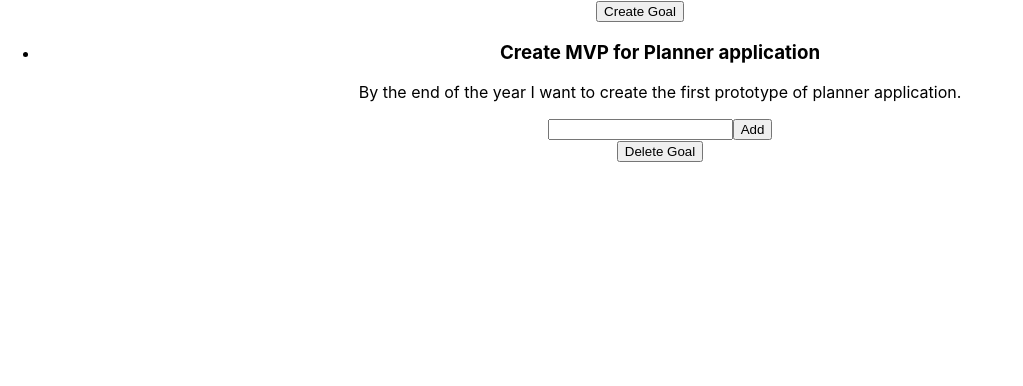
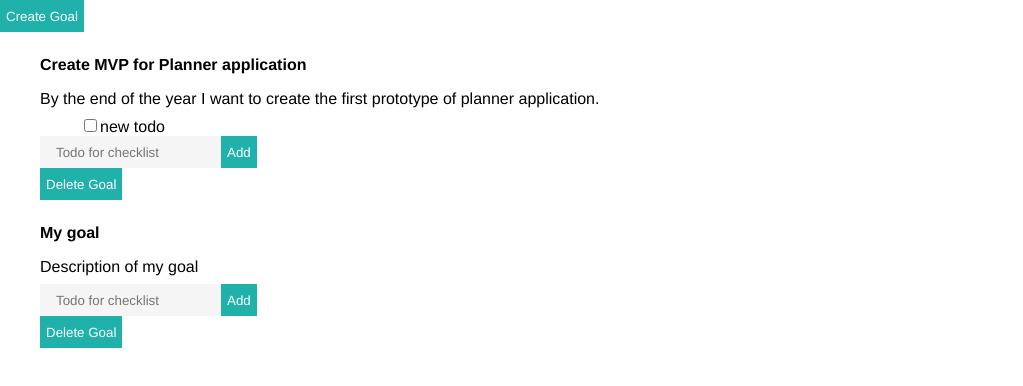
Before and after one commit to VeraKolotyuk/planner, a React (Create React App) app: page / in a window 1280 px wide. Shown: the top 386 px of the page, without its empty margins (0-1023 px from the left). Built offline with nearby package versions, Linux system fonts and the light colour scheme; data requests are answered from the project's data file.

Commit message:
styles for components

```diff
--- a/db.json
+++ b/db.json
@@ -3,7 +3,15 @@
     {
       "id": 1,
       "title": "Create MVP for Planner application",
-      "description": "By the end of the year I want to create the first prototype of planner application."
+      "description": "By the end of the year I want to create the first prototype of planner application.",
+      "checklist": [
+        "new todo"
+      ]
+    },
+    {
+      "title": "My goal",
+      "description": "Description of my goal",
+      "id": 2
     }
   ]
 }
--- a/package.json
+++ b/package.json
@@ -13,6 +13,7 @@
     "@types/react-css-modules": "^4.6.4",
     "@types/react-dom": "^17.0.9",
     "@types/react-modal": "^3.12.1",
+    "@types/styled-components": "^5.1.14",
     "@typescript-eslint/eslint-plugin": "^4.31.0",
     "@typescript-eslint/parser": "^4.31.0",
     "@wojtekmaj/enzyme-adapter-react-17": "^0.6.3",
@@ -31,6 +32,7 @@
     "redux-devtools-extension": "^2.13.9",
     "redux-mock-store": "^1.5.4",
     "redux-thunk": "^2.3.0",
+    "styled-components": "^5.3.1",
     "typescript": "^4.4.2",
     "web-vitals": "^1.0.1"
   },
--- a/src/App.css
+++ b/src/App.css
@@ -1,5 +1,13 @@
 .App {
-  text-align: center;
+  font-family: Helvetica, sans-serif;
+}
+
+p {
+  margin-bottom: .5rem;
+}
+
+ul {
+  list-style: none;
 }
 
 .App-logo {
--- a/src/components/CreateGoal/CreateGoal.tsx
+++ b/src/components/CreateGoal/CreateGoal.tsx
@@ -1,11 +1,42 @@
 import ReactModal from 'react-modal';
 import {FunctionComponent, useState} from 'react';
+import styled from 'styled-components';
+import Input from '../Template/Input';
 
 type Props = {
     showModal: boolean,
     toggleCreateGoalModal: (a:boolean) => void,
     saveGoal: (a:string, b: string) => void,
 }
+
+const formField = `
+    border: none;
+    outline: none;
+    background: #f5f5f5;
+    padding: .5rem 1rem;
+`;
+
+const Form = styled.form`
+    display: grid;
+    row-gap: 1rem;
+`;
+
+
+const Textarea = styled.textarea`
+    ${formField};
+    height: 7.5rem;
+    font-family: Helvetica, sans-serif;
+    resize: none;
+`;
+
+const Button = styled.button`
+    background: lightseagreen;
+    color: white;
+    border: none;
+    height: 2.5rem;
+    cursor: pointer;
+    font-family: Helvetica, sans-serif;
+`;
 
 const CreateGoal: FunctionComponent<Props> = ({ showModal, toggleCreateGoalModal, saveGoal }: Props) => {
     const [title, setTitle] = useState('');
@@ -31,22 +62,22 @@ const CreateGoal: FunctionComponent<Props> = ({ showModal, toggleCreateGoalModal
             isOpen={showModal}
             onRequestClose={() => {toggleCreateGoalModal(false);}}
         >
-            <form>
+            <Form>
                 <h4>New Goal</h4>
-                <label>Title</label>
-                <input type="text"
+                <Input type="text"
+                       placeholder={'Title'}
                        value={title}
                        onChange={(e) => setTitle(e.target.value)}
                 />
-                <label>Description</label>
-                <textarea value={description}
+                <Textarea placeholder="Description"
+                          value={description}
                           onChange={(e) => setDescription(e.target.value)}
                 />
-                <button onClick={(e) => {
+                <Button onClick={(e) => {
                     e.preventDefault();
                     saveGoal(title, description);
-                }}>Save</button>
-            </form>
+                }}>Save</Button>
+            </Form>
         </ReactModal>
     );
 };
--- a/src/components/CreateGoalChecklist/CreateGoalChecklist.tsx
+++ b/src/components/CreateGoalChecklist/CreateGoalChecklist.tsx
@@ -1,5 +1,7 @@
 import {FunctionComponent, useState} from 'react';
 import {IGoal} from '../GoalsPage/goal.interface';
+import Input from '../Template/Input';
+import Button from '../Template/Button';
 
 type Props = {
     addTodo: (a:IGoal, b: string, c: string[]) => void,
@@ -10,11 +12,12 @@ const CreateGoalChecklist: FunctionComponent<Props> = ({ addTodo, goal }: Props)
     const [text, setText] = useState('');
     return (
         <form>
-            <input type="text"
+            <Input type="text"
+                   placeholder="Todo for checklist"
                    value={text}
                    onChange={(e) => setText(e.target.value)}
             />
-            <button onClick={() => addTodo(goal, text, goal.checklist ? goal.checklist : [])}>Add</button>
+            <Button onClick={() => addTodo(goal, text, goal.checklist ? goal.checklist : [])}>Add</Button>
         </form>
     );
 };
--- a/src/components/GoalChecklist/GoalChecklist.tsx
+++ b/src/components/GoalChecklist/GoalChecklist.tsx
@@ -9,7 +9,12 @@ const GoalChecklist = ({checklist}: GoalChecklistProps) => {
         <ul className="goal-checklist">
             {checklist.map((todo, index) =>
                 //TODO:: replace index with uuid
-                <li key={index}>{todo}</li>
+                <li key={index}>
+                    <label>
+                        <input type="checkbox" />
+                        {todo}
+                    </label>
+                </li>
             )}
         </ul>
     );
--- a/src/components/GoalsPage/GoalsPage.tsx
+++ b/src/components/GoalsPage/GoalsPage.tsx
@@ -7,6 +7,9 @@ import {RootState} from '../../store';
 import CreateGoal from '../CreateGoal/CreateGoal';
 import GoalChecklist from '../GoalChecklist/GoalChecklist';
 import CreateGoalChecklist from '../CreateGoalChecklist/CreateGoalChecklist';
+import styled from 'styled-components';
+import SectionHeader from '../Template/SectionHeader';
+import Button from "../Template/Button";
 
 const mapDispatchToProps = (dispatch:Dispatch) => ({
     fetchGoals: bindActionCreators(fetchGoals, dispatch),
@@ -33,6 +36,12 @@ type GoalProps = PropsFromRedux & {
     addTodo: (a: IGoal, b: string, c: string[]) => void,
 }
 
+const GoalsList = styled.ul`
+  list-style: none;
+  display: grid;
+  row-gap: 1rem;
+`;
+
 const GoalsPage:React.FC<GoalProps> = ({ goals,
                                          fetchGoals,
                                          isShownCreateGoalModal,
@@ -47,22 +56,22 @@ const GoalsPage:React.FC<GoalProps> = ({ goals,
 
     return (
         <div>
-            <button onClick={() => toggleCreateGoalModal(true)}>Create Goal</button>
+            <Button onClick={() => toggleCreateGoalModal(true)}>Create Goal</Button>
             <CreateGoal showModal={isShownCreateGoalModal}
                         toggleCreateGoalModal={toggleCreateGoalModal}
                         saveGoal={saveGoal}
             />
-            <ul className="goals-list">
+            <GoalsList>
                 {goals.map((goal: IGoal) =>
                     <li key={goal.id}>
-                        <h3>{goal.title}</h3>
+                        <SectionHeader>{goal.title}</SectionHeader>
                         <p>{goal.description}</p>
                         {goal.checklist && <GoalChecklist checklist={goal.checklist} />}
                         <CreateGoalChecklist addTodo={addTodo} goal={goal} />
-                        <button onClick={() => deleteGoal(goal.id)}>Delete Goal</button>
+                        <Button onClick={() => deleteGoal(goal.id)}>Delete Goal</Button>
                     </li>
                 )}
-            </ul>
+            </GoalsList>
         </div>
     );
 };
--- /dev/null
+++ b/src/components/Template/Button.tsx
@@ -0,0 +1,12 @@
+import styled from 'styled-components';
+
+const Button = styled.button`
+    background: lightseagreen;
+    color: white;
+    border: none;
+    height: 2rem;
+    cursor: pointer;
+    font-family: Helvetica, sans-serif;
+`;
+
+export default Button;
--- /dev/null
+++ b/src/components/Template/FormField.tsx
@@ -0,0 +1,6 @@
+export const formFieldStyles = `
+    border: none;
+    outline: none;
+    background: #f5f5f5;
+    padding: .5rem 1rem;
+`;
--- /dev/null
+++ b/src/components/Template/Input.tsx
@@ -0,0 +1,10 @@
+import styled from 'styled-components';
+import {formFieldStyles} from './FormField';
+
+const Input = styled.input`
+    ${formFieldStyles};
+    font-family: Helvetica, sans-serif;
+    height: 1rem;
+`;
+
+export default Input;
--- /dev/null
+++ b/src/components/Template/SectionHeader.tsx
@@ -0,0 +1,7 @@
+import styled from 'styled-components';
+
+const SectionHeader = styled.h3`
+    font-size: 1rem;
+    margin: .5rem 0;
+`;
+export default SectionHeader;
```
Also changed, not shown: 1 other file (tests, documents, lock files or other folders).
